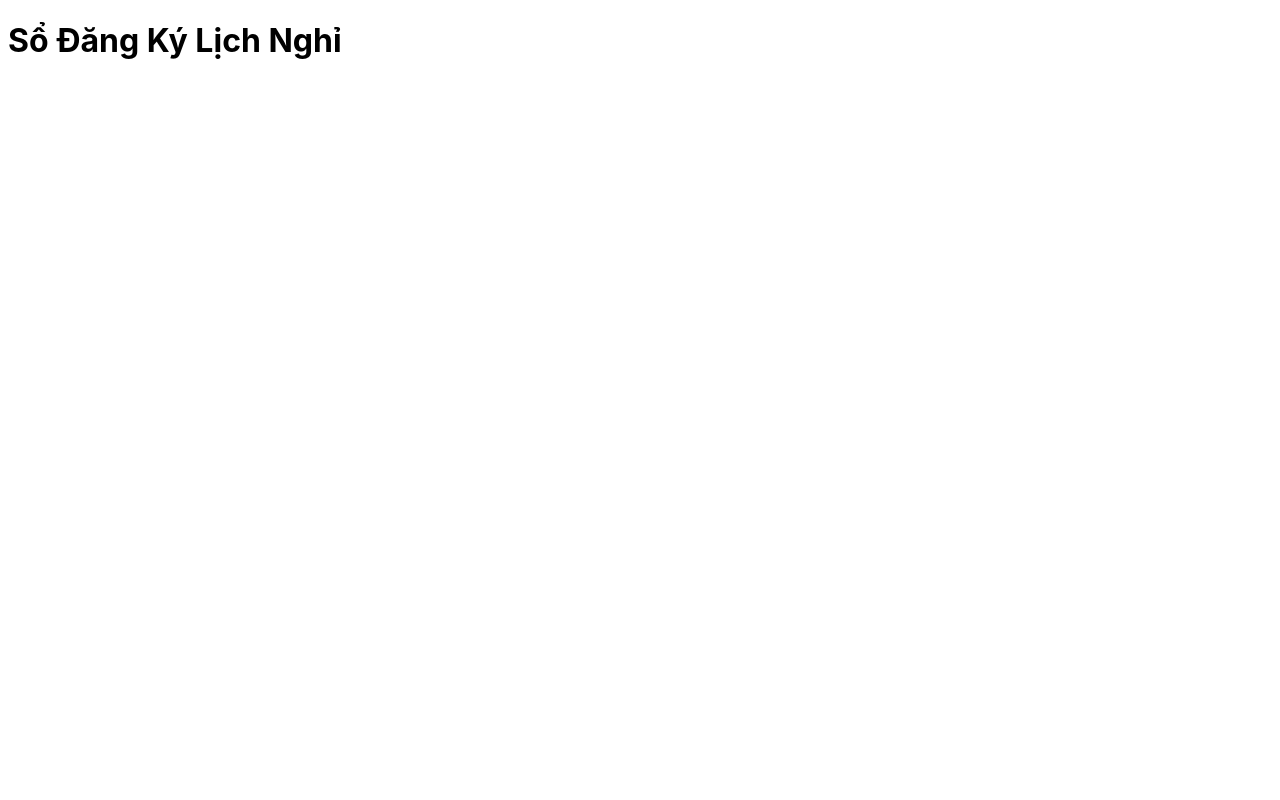
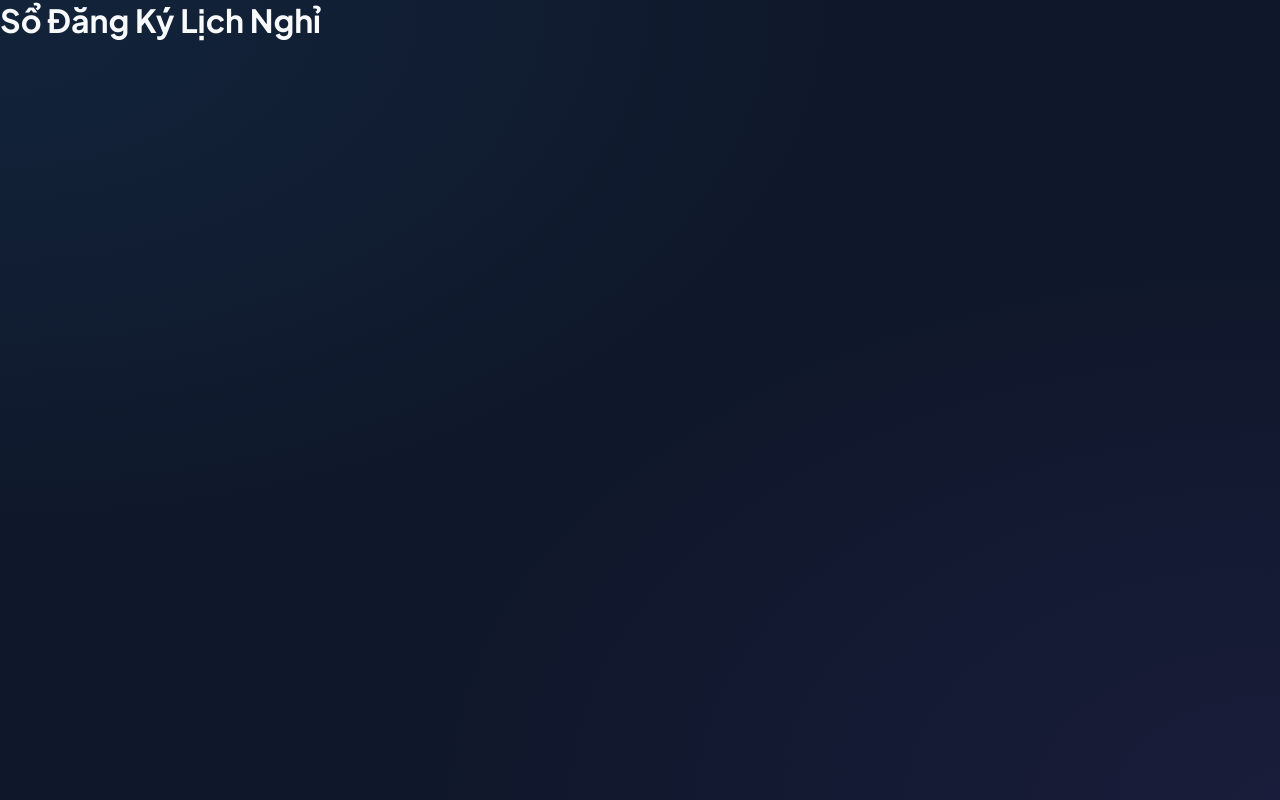
Before and after one commit to taidt1404/ChamCong, a React (Vite) app: page / in a window 1280 px wide. Built offline with nearby package versions, Linux system fonts and the light colour scheme.

Commit message:
feat: add design tokens, Header, and MonthNavigator components

```diff
--- a/src/index.css
+++ b/src/index.css
@@ -1,4 +1,67 @@
-/* Initial CSS */
 :root {
-  font-family: Inter, system-ui, Avenir, Helvetica, Arial, sans-serif;
+  --font-family: 'Plus Jakarta Sans', system-ui, -apple-system, sans-serif;
+  --bg-primary: #0f172a;
+  --bg-surface: #1e293b;
+  --bg-surface-hover: #334155;
+  --bg-card: rgba(30, 41, 59, 0.7);
+  --border-color: rgba(255, 255, 255, 0.1);
+  --border-focus: #38bdf8;
+
+  --text-primary: #f8fafc;
+  --text-secondary: #94a3b8;
+  --text-muted: #64748b;
+
+  --color-morning: #f59e0b;
+  --color-morning-bg: rgba(245, 158, 11, 0.15);
+  --color-afternoon: #8b5cf6;
+  --color-afternoon-bg: rgba(139, 92, 246, 0.15);
+  --color-full: #ef4444;
+  --color-full-bg: rgba(239, 68, 68, 0.15);
+
+  --color-positive: #10b981;
+  --color-positive-bg: rgba(16, 185, 129, 0.15);
+  --color-negative: #f43f5e;
+  --color-negative-bg: rgba(244, 63, 94, 0.15);
+  --color-balanced: #0ea5e9;
+  --color-balanced-bg: rgba(14, 165, 233, 0.15);
+
+  --radius-sm: 8px;
+  --radius-md: 12px;
+  --radius-lg: 16px;
+  --radius-xl: 24px;
+
+  --shadow-glow: 0 0 25px rgba(56, 189, 248, 0.15);
+  --shadow-card: 0 10px 30px -10px rgba(0, 0, 0, 0.5);
+  --transition: all 0.2s cubic-bezier(0.4, 0, 0.2, 1);
 }
+
+* {
+  box-sizing: border-box;
+  margin: 0;
+  padding: 0;
+}
+
+body {
+  font-family: var(--font-family);
+  background-color: var(--bg-primary);
+  color: var(--text-primary);
+  min-height: 100vh;
+  -webkit-font-smoothing: antialiased;
+  background-image:
+    radial-gradient(at 0% 0%, rgba(56, 189, 248, 0.08) 0px, transparent 50%),
+    radial-gradient(at 100% 100%, rgba(139, 92, 246, 0.08) 0px, transparent 50%);
+  background-attachment: fixed;
+}
+
+button {
+  font-family: inherit;
+  cursor: pointer;
+  border: none;
+  outline: none;
+  transition: var(--transition);
+}
+
+input, textarea, select {
+  font-family: inherit;
+  color: inherit;
+}
```
Also changed, not shown: src/components/Header.jsx (added, +40 -0 lines), src/components/MonthNavigator.jsx (added, +26 -0 lines), 1 other file (tests, documents, lock files or other folders).
